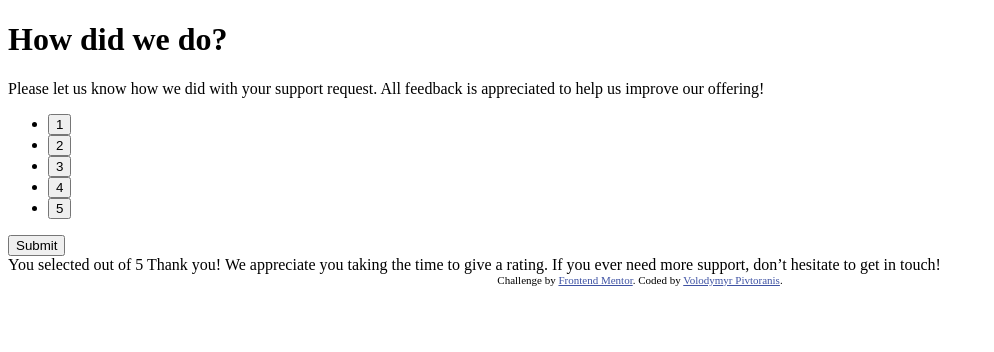
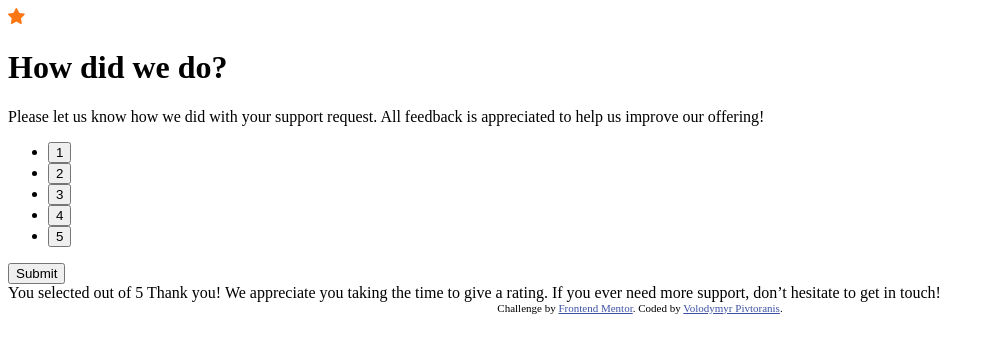
Before and after one commit to PivtoranisV/interactive-rating-component-main, a plain HTML site: page index.html in a window 1280 px wide. Shown: the whole page, without its empty margins (0-994 px from the left). Drawn offline with Linux system fonts and the light colour scheme.

Commit message:
Added icon to the Rating state

```diff
--- a/index.html
+++ b/index.html
@@ -13,6 +13,7 @@
 <body>
   <!-- Rating state start -->
   <main class="container">
+    <img src="./images/icon-star.svg" alt="Star icon" class="main__img">
     <h1 class="main__h1">How did we do?</h1>
     <p class="main__text">Please let us know how we did with your support request. All feedback is appreciated
       to help us improve our offering!</p>
```
